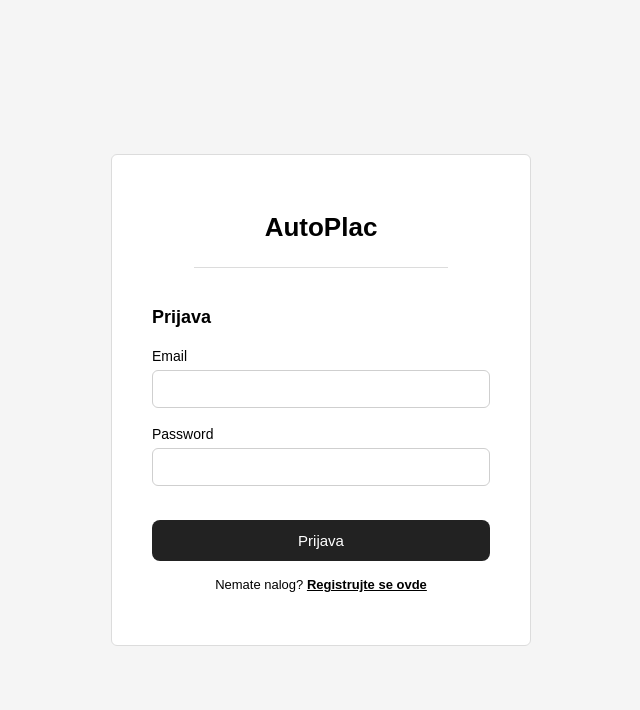
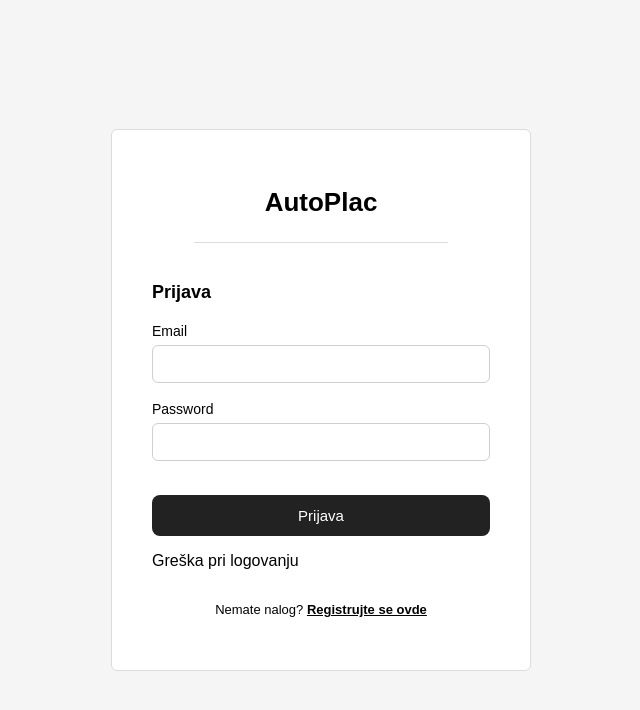
Before and after one commit to Lazar928/.NET-i-KSS-Projekat, a Vue app in the folder Projekat-frontend/: page /login in a window 1280 px wide. Both pictures are taken after a click on the button "Prijava". Shown: the top 710 px of the page, without its empty margins (319-959 px from the left). Built offline with nearby package versions, Linux system fonts and the light colour scheme; no server answers.

Commit message:
Update Login.vue

```diff
--- a/Projekat-frontend/src/views/Login.vue
+++ b/Projekat-frontend/src/views/Login.vue
@@ -19,22 +19,20 @@ const login = async () => {
       password: password.value
     })
 
-    // backend vraca token
+    // cuvanje tokena
     localStorage.setItem('token', res.data.token)
-
-    // opciono: sacuvaj rolu
     localStorage.setItem('role', res.data.role)
-
-    // pamti koji user je log in-ovan
     localStorage.setItem('userId', res.data.userId)
-
-    // pamti naziv usera/owner/admina koji je ulogovan
     localStorage.setItem('username', res.data.username)
 
-    // redirekcija posle logina
+    // redirekcija
     router.push('/home')
   } catch (err) {
-    error.value = err.response?.data || 'Greška pri logovanju'
+    if (err.response && err.response.data && err.response.data.message) {
+      error.value = err.response.data.message
+    } else {
+      error.value = 'Greška pri logovanju'
+    }
   }
 }
 </script>
@@ -55,9 +53,16 @@ const login = async () => {
 
       <button @click="login">Prijava</button>
 
+      <!-- PORUKA O GREŠCI -->
+      <p v-if="error" class="error-message">
+        {{ error }}
+      </p>
+
       <p class="register">
         Nemate nalog?
-        <span @click="$router.push('/register')">Registrujte se ovde</span>
+        <span @click="$router.push('/register')">
+          Registrujte se ovde
+        </span>
       </p>
     </div>
   </div>
```
